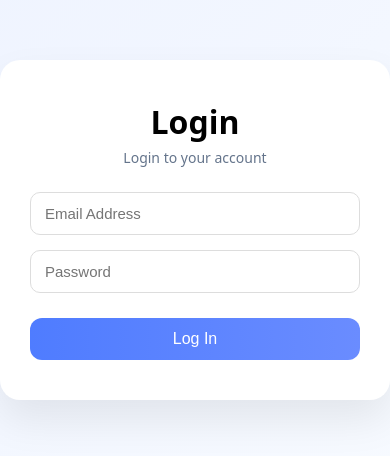
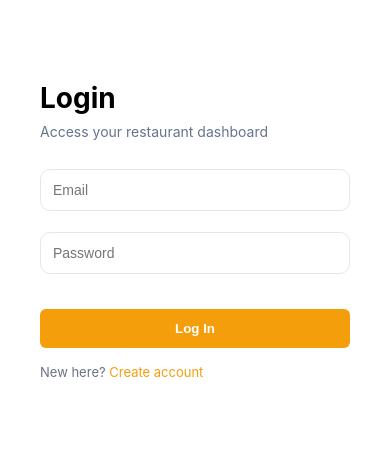
Before and after one commit to DipakMahatara-github/MenuMelt, a React (Vite) app: page /login in a window 390 px wide. Shown: the part 192-648 px from the top of the page. Built offline with nearby package versions, Linux system fonts and the light colour scheme.

Commit message:
making changes in  the ui of login and register page

```diff
--- a/src/pages/auth.css
+++ b/src/pages/auth.css
@@ -1,86 +1,123 @@
 .auth-container {
-  min-height: 100vh;
+  display: flex;
+  height: 100vh;
   width: 100%;
+  font-family: "Inter", sans-serif;
+}
+
+/* LEFT SIDE (FORM) */
+.auth-left {
+  flex: 1;
+  background: #ffffff;
   display: flex;
+  align-items: center;
   justify-content: center;
-  align-items: center;
-  background: linear-gradient(135deg, #eef3ff, #f8fbff);
+  padding: 40px;
 }
 
 .auth-card {
   width: 100%;
-  max-width: 420px;
-  background: white;
-  padding: 40px 30px;
-  border-radius: 20px;
-  box-shadow: 0 20px 40px rgba(0, 0, 0, 0.08);
-  text-align: center;
+  max-width: 380px;
 }
 
 .auth-card h1 {
-  margin-bottom: 5px;
+  font-size: 28px;
+  font-weight: 700;
+  margin-bottom: 8px;
 }
 
 .subtitle {
-  color: #666;
-  margin-bottom: 25px;
+  font-size: 14px;
+  color: #6b7280;
+  margin-bottom: 24px;
 }
 
-.auth-card input {
-  width: 100%;
-  padding: 12px 14px;
-  margin-bottom: 15px;
-  border-radius: 10px;
-  border: 1px solid #ddd;
-  outline: none;
-  font-size: 15px;
+/* INPUTS */
+.input-group {
+  display: flex;
+  flex-direction: column;
+  gap: 16px;
 }
 
-.auth-card h3 {
-  text-align: left;
-  margin: 15px 0 10px;
-}
-
-.role-grid {
-  display: grid;
-  grid-template-columns: 1fr 1fr;
-  gap: 12px;
-  margin-bottom: 20px;
-}
-
-.role-btn {
-  padding: 10px;
-  border-radius: 12px;
-  border: 1px solid #ddd;
-  background: white;
-  cursor: pointer;
+.input-group input {
+  padding: 12px;
+  border: none;
+  border-bottom: 1px solid #d1d5db;
+  font-size: 14px;
+  outline: none;
   transition: 0.2s;
 }
 
-.role-btn.active {
-  background: #4f7cff;
-  color: white;
-  border-color: #4f7cff;
+.input-group input:focus {
+  border-bottom: 2px solid #6366f1;
 }
 
+/* BUTTON */
 .primary-btn {
+  margin-top: 20px;
   width: 100%;
   padding: 12px;
-  background: linear-gradient(90deg, #4f7cff, #6a8cff);
+  background: #f59e0b;
   color: white;
   border: none;
-  border-radius: 12px;
-  font-size: 16px;
+  font-weight: 600;
+  cursor: pointer;
+  border-radius: 6px;
+  transition: 0.2s;
+}
+
+.primary-btn:hover {
+  opacity: 0.9;
+}
+
+/* SWITCH */
+.switch-text {
+  margin-top: 16px;
+  font-size: 13px;
+  color: #6b7280;
+}
+
+.switch-text span {
+  color: #f59e0b;
   cursor: pointer;
 }
 
-.switch-text {
-  margin-top: 15px;
-  font-size: 14px;
+/* RIGHT SIDE (IMAGE) */
+.auth-right {
+  flex: 1;
+  background: url("https://images.unsplash.com/photo-1555396273-367ea4eb4db5") center/cover no-repeat;
+  position: relative;
+  display: flex;
+  align-items: flex-end;
+  padding: 40px;
+  color: white;
 }
 
-.switch-text span {
-  color: #4f7cff;
-  cursor: pointer;
-  font-weight: 500;
+.auth-overlay {
+  position: absolute;
+  inset: 0;
+  background: rgba(0, 0, 0, 0.5);
 }
+
+.auth-content {
+  position: relative;
+  z-index: 2;
+}
+
+.auth-content h2 {
+  font-size: 26px;
+  font-weight: 700;
+}
+
+.auth-content p {
+  margin-top: 8px;
+  font-size: 14px;
+  opacity: 0.8;
+}
+
+/* RESPONSIVE */
+@media (max-width: 900px) {
+  .auth-right {
+    display: none;
+  }
+}
--- a/src/pages/login.jsx
+++ b/src/pages/login.jsx
@@ -13,7 +13,6 @@ export default function Login() {
     e.preventDefault();
 
     try {
-
       const res = await fetch("http://127.0.0.1:8000/api/auth/login/", {
         method: "POST",
         headers: {
@@ -32,41 +31,32 @@ export default function Login() {
       localStorage.setItem("token", data.token);
       localStorage.setItem("role", data.role);
 
-      if (data.role === "admin") {
-        navigate("/admin", { replace: true });
-      }
-      else if (data.role === "restaurant_admin") {
-        navigate("/restaurant-admin", { replace: true });
-      }
-      else if (data.role === "staff") {
-        navigate("/staff", { replace: true });
-      }
-      else if (data.role === "kitchen") {
-        navigate("/kitchen", { replace: true });
-      }
-      else {
-        alert("Invalid role");
-        localStorage.clear();
-      }
+      if (data.role === "admin") navigate("/admin");
+      else if (data.role === "restaurant_admin") navigate("/restaurant-admin");
+      else if (data.role === "staff") navigate("/staff");
+      else if (data.role === "kitchen") navigate("/kitchen");
 
-    } catch (error) {
-      console.error(error);
+    } catch (err) {
       alert("Server error");
     }
   };
 
   return (
     <div className="auth-container">
+
+      {/* LEFT */}
+      <div className="auth-left">
         <div className="auth-card">
 
           <h1>Login</h1>
-        <p className="subtitle">Login to your account</p>
+          <p className="subtitle">Access your restaurant dashboard</p>
 
           <form onSubmit={handleLogin}>
+            <div className="input-group">
 
               <input
                 type="email"
-            placeholder="Email Address"
+                placeholder="Email"
                 value={email}
                 onChange={(e) => setEmail(e.target.value)}
               />
@@ -78,13 +68,28 @@ export default function Login() {
                 onChange={(e) => setPassword(e.target.value)}
               />
 
-          <button className="primary-btn" type="submit">
-            Log In
-          </button>
+            </div>
 
+            <button className="primary-btn">Log In</button>
           </form>
+
+          <p className="switch-text">
+            New here? <span onClick={() => navigate("/register")}>Create account</span>
+          </p>
 
         </div>
       </div>
+
+      {/* RIGHT */}
+      <div className="auth-right">
+        <div className="auth-overlay"></div>
+
+        <div className="auth-content">
+          <h2>MenuMelt</h2>
+          <p>Smart QR ordering system for modern restaurants</p>
+        </div>
+      </div>
+
+    </div>
   );
 }
--- a/src/pages/register.jsx
+++ b/src/pages/register.jsx
@@ -3,39 +3,113 @@ import { useNavigate } from "react-router-dom";
 import "./auth.css";
 
 export default function Register() {
+
   const navigate = useNavigate();
-  const [role, setRole] = useState("customer");
+
+  const [form, setForm] = useState({
+    full_name: "",
+    email: "",
+    password: "",
+    restaurantName: ""
+  });
+
+  const handleChange = (e) => {
+    setForm({ ...form, [e.target.name]: e.target.value });
+  };
+
+  // 🔥 CONNECT BACKEND
+  const handleSubmit = async () => {
+    try {
+      const res = await fetch("http://127.0.0.1:8000/api/auth/register/", {
+        method: "POST",
+        headers: {
+          "Content-Type": "application/json"
+        },
+        body: JSON.stringify(form)
+      });
+
+      const data = await res.json();
+
+      if (res.ok) {
+        alert("Registration successful");
+
+        // later we will auto login
+        navigate("/login");
+      } else {
+        console.log(data);
+        alert("Error: " + JSON.stringify(data));
+      }
+
+    } catch (err) {
+      console.error(err);
+      alert("Something went wrong");
+    }
+  };
 
   return (
     <div className="auth-container">
-      <div className="auth-card">
-        <h1>Let's Get Started</h1>
-        <p className="subtitle">Create a new account</p>
 
-        <input type="text" placeholder="Full Name" />
-        <input type="email" placeholder="Email Address" />
-        <input type="password" placeholder="Password" />
+      {/* LEFT */}
+      <div className="auth-left">
+        <div className="auth-card">
 
-        <h3>Role Selection</h3>
-        <div className="role-grid">
-          {[ "restaurant", "kitchen", "admin"].map((r) => (
-            <button
-              key={r}
-              className={`role-btn ${role === r ? "active" : ""}`}
-              onClick={() => setRole(r)}
-            >
-              {r === "restaurant" ? "Restaurant Staff" : r.charAt(0).toUpperCase() + r.slice(1)}
-            </button>
-          ))}
+          <h1>Create Account</h1>
+          <p className="subtitle">Register your restaurant</p>
+
+          <div className="input-group">
+
+            <input
+              type="text"
+              name="full_name"   // ✅ FIXED
+              placeholder="Owner Name"
+              onChange={handleChange}
+            />
+
+            <input
+              type="email"
+              name="email"
+              placeholder="Email"
+              onChange={handleChange}
+            />
+
+            <input
+              type="password"
+              name="password"
+              placeholder="Password"
+              onChange={handleChange}
+            />
+
+            <input
+              type="text"
+              name="restaurantName"
+              placeholder="Restaurant Name"
+              onChange={handleChange}
+            />
+
+          </div>
+
+          <button className="primary-btn" onClick={handleSubmit}>
+            Create Restaurant
+          </button>
+
+          <p className="switch-text">
+            Already registered?{" "}
+            <span onClick={() => navigate("/login")}>Login</span>
+          </p>
+
         </div>
+      </div>
 
-        <button className="primary-btn">Sign Up</button>
+      {/* RIGHT */}
+      <div className="auth-right">
+        <div className="auth-overlay"></div>
 
-        <p className="switch-text">
-          Already have an account?{" "}
-          <span onClick={() => navigate("/login")}>Login here</span>
-        </p>
+        <div className="auth-content">
+          <h2>MenuMelt</h2>
+          <p>Turn tables into smart ordering systems</p>
+        </div>
       </div>
+
     </div>
   );
 }
```
Lines whose indentation alone changed are shown as unchanged.
